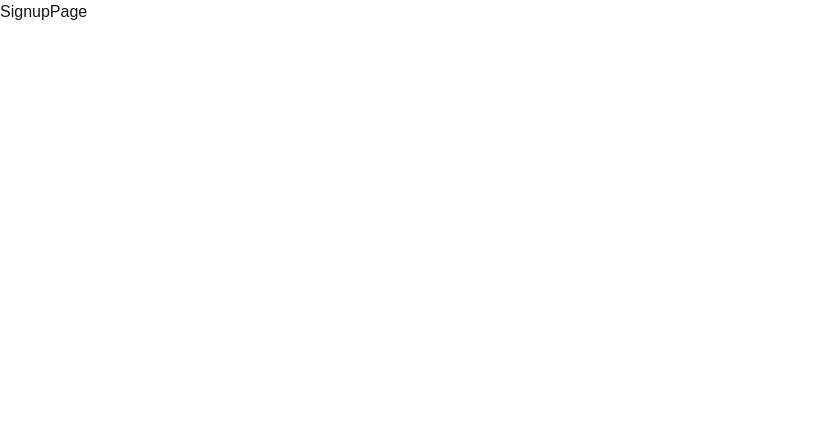
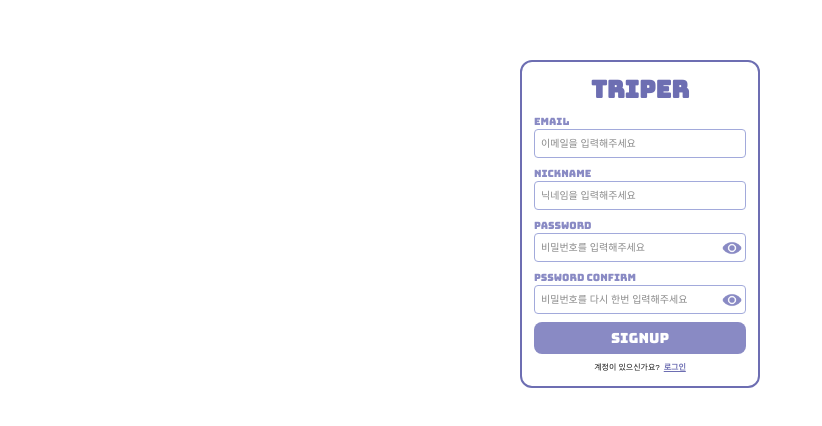
Before and after one commit to choi-mk/triper, a Next.js app: page /signup in a window 1280 px wide. Shown: the top 426 px of the page, without its empty margins (0-822 px from the left). Built offline with nearby package versions, Linux system fonts and the light colour scheme.

Commit message:
feat: password toggle

```diff
--- a/src/app/login/page.tsx
+++ b/src/app/login/page.tsx
@@ -1,11 +1,14 @@
+"use client";
 import Button from "@/components/Button";
 import InputText from "@/components/InputText";
-import React from "react";
+import Link from "next/link";
+import React, { useState } from "react";
 
 function LoginPage() {
+  const [isShowPassword, setIsShowPassword] = useState<boolean>(false);
   return (
     <div className="flex justify-center items-center">
-      <div className="my-15 flex flex-col gap-2 border-2 border-primary-50 rounded-xl p-3 w-50">
+      <div className="my-15 flex flex-col gap-2 border-2 border-primary-50 rounded-xl p-3 w-60">
         <h1 className="text-primary-50 font-bold flex justify-center text-2xl font-bungee">
           Triper
         </h1>
@@ -15,12 +18,22 @@ function LoginPage() {
           <InputText
             text="PASSWORD"
             isPassword={true}
+            isShowPassword={isShowPassword}
+            setIsShowPassword={setIsShowPassword}
             placeholder="비밀번호를 입력해주세요"
           />
           <Button text="LOGIN" />
         </form>
+        <div className="text-[8px] flex justify-center gap-1">
+          <p>계정이 없으신가요?</p>
+          <Link
+            href="/signup"
+            className="text-primary-50 cursor-pointer underline font-bold"
+          >
+            회원가입
+          </Link>
+        </div>
       </div>
-      {/* 하단에 디자인 추가 */}
     </div>
   );
 }
--- a/src/app/signup/page.tsx
+++ b/src/app/signup/page.tsx
@@ -1,7 +1,53 @@
-import React from "react";
+"use client";
+import Button from "@/components/Button";
+import InputText from "@/components/InputText";
+import Link from "next/link";
+import React, { useState } from "react";
 
 function SignupPage() {
-  return <div>SignupPage</div>;
+  const [isShowPassword, setIsShowPassword] = useState<boolean>(false);
+  const [isShowPasswordConfirm, setIsShowPasswordConfirm] =
+    useState<boolean>(false);
+
+  return (
+    <div className="flex justify-center items-center">
+      <div className="my-15 flex flex-col gap-2 border-2 border-primary-50 rounded-xl p-3 w-60">
+        <h1 className="text-primary-50 font-bold flex justify-center text-2xl font-bungee">
+          Triper
+        </h1>
+
+        <form className="flex justify-center flex-col gap-2">
+          <InputText text="EMAIL" placeholder="이메일을 입력해주세요" />
+          <InputText text="NICKNAME" placeholder="닉네임을 입력해주세요" />
+          <InputText
+            text="PASSWORD"
+            isPassword={true}
+            isShowPassword={isShowPassword}
+            setIsShowPassword={setIsShowPassword}
+            placeholder="비밀번호를 입력해주세요"
+          />
+          <InputText
+            text="PSSWORD CONFIRM"
+            isPassword={true}
+            isShowPassword={isShowPasswordConfirm}
+            setIsShowPassword={setIsShowPasswordConfirm}
+            placeholder="비밀번호를 다시 한번 입력해주세요"
+          />
+          <Button text="SIGNUP" />
+        </form>
+        <div className="text-[8px] flex justify-center gap-1">
+          <p>계정이 있으신가요?</p>
+          <Link
+            href="/login"
+            className="text-primary-50 cursor-pointer underline font-bold"
+          >
+            로그인
+          </Link>
+        </div>
+      </div>
+      {/* 하단에 디자인 추가 */}
+    </div>
+  );
 }
 
 export default SignupPage;
--- a/src/components/Button.tsx
+++ b/src/components/Button.tsx
@@ -14,7 +14,7 @@ function Button({ text, onClick, isYes = true, width = "w-full" }: ButtonType) {
         isYes
           ? "text-white bg-primary-100"
           : "text-primary-100 border-[1.3px] border-primary-100 bg-white"
-      } px-2 py-2 rounded-lg text-sm h-8 flex justify-center items-center font-bungee ${width}`}
+      } px-2 py-2 rounded-lg text-sm h-8 flex justify-center items-center font-bungee cursor-pointer ${width}`}
     >
       {text}
     </button>
--- a/src/components/InputText.tsx
+++ b/src/components/InputText.tsx
@@ -1,18 +1,26 @@
+import Image from "next/image";
 import React from "react";
 
 interface InputTextType {
   text: string;
   isPassword?: boolean;
   placeholder?: string;
+  isShowPassword?: boolean;
+  setIsShowPassword?: (v: boolean) => void;
 }
 
 function InputText({
   text,
   isPassword = false,
   placeholder = "",
+  isShowPassword,
+  setIsShowPassword = () => {},
 }: InputTextType) {
+  const handleChangeShow = (value: boolean) => {
+    setIsShowPassword(value);
+  };
   return (
-    <div className="flex flex-col w-full">
+    <div className="flex flex-col w-full relative">
       <label
         htmlFor="email"
         className="text-[10px] text-primary-100 font-bungee"
@@ -21,10 +29,30 @@ function InputText({
       </label>
       <input
         id={text}
-        type={isPassword ? "password" : ""}
+        type={isShowPassword ? "" : "password"}
         className="border border-primary-200 rounded-sm py-[6px] pl-[6px] text-[10px]"
         placeholder={placeholder}
-      />
+      ></input>
+      {isPassword &&
+        (isShowPassword ? (
+          <Image
+            src="/assets/icons/icon_eye_close.png"
+            width={20}
+            height={20}
+            alt="unshow password"
+            className="absolute top-5 right-1"
+            onClick={() => handleChangeShow(false)}
+          />
+        ) : (
+          <Image
+            src="/assets/icons/icon_eye_open.png"
+            width={20}
+            height={20}
+            alt="show password"
+            className="absolute top-5 right-1"
+            onClick={() => handleChangeShow(true)}
+          />
+        ))}
     </div>
   );
 }
```
Also changed, not shown: public/assets/icons/icon_eye_close.png (added), public/assets/icons/icon_eye_open.png (added).
